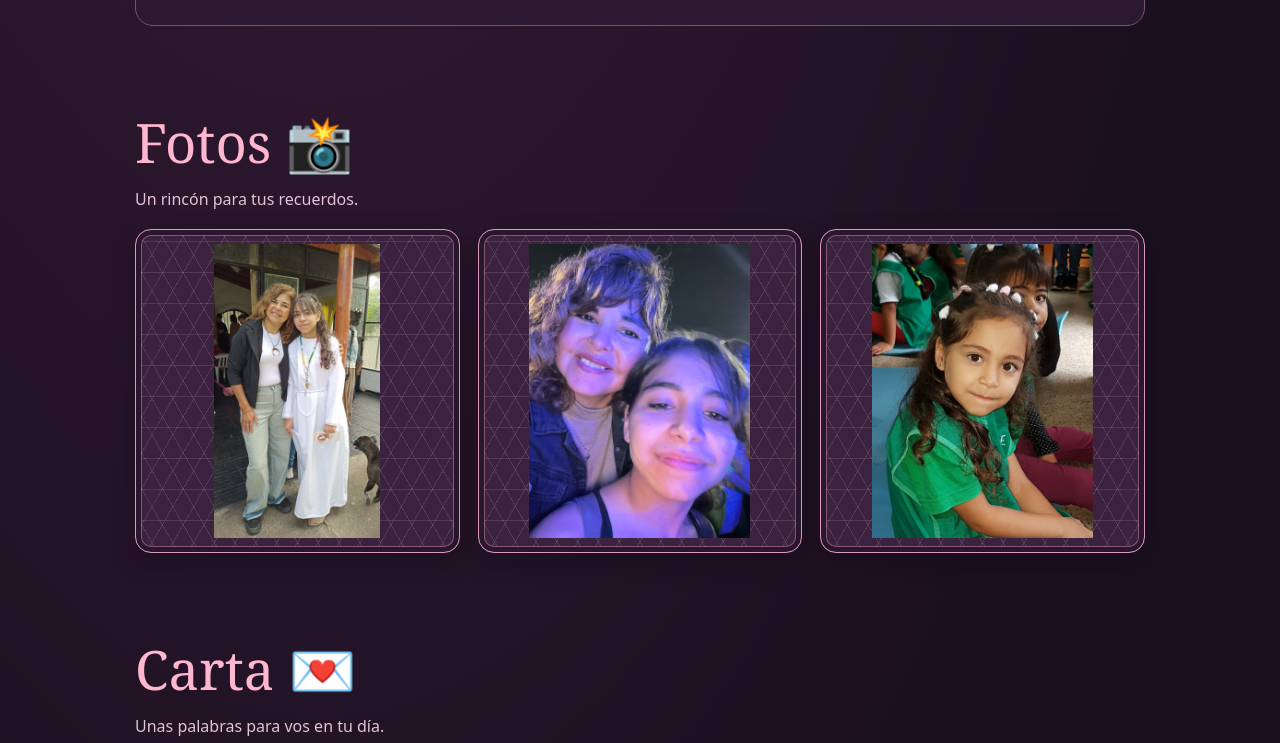
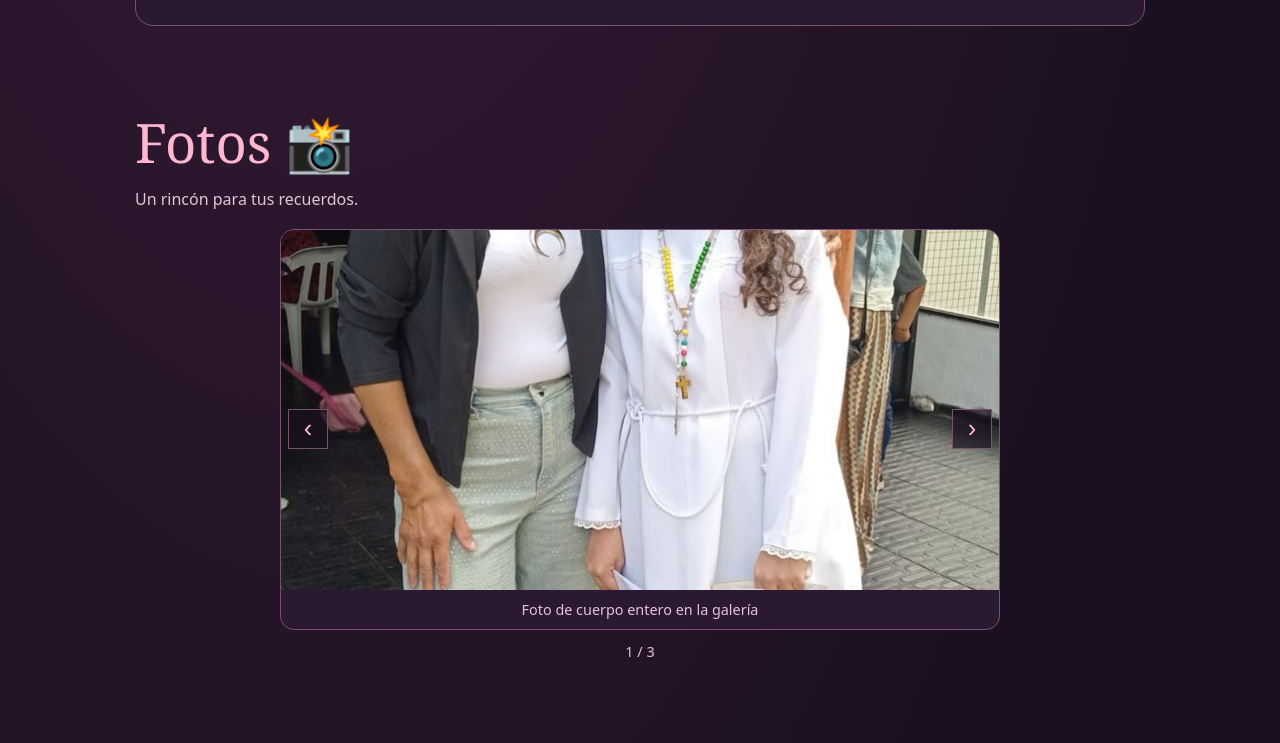
Before and after one commit to aaronacost25/regalo_keyla, a plain HTML site: page index.html in a window 1280 px wide. Shown: the part 2348-3091 px from the top of the page. Drawn offline with Linux system fonts and the light colour scheme.

Commit message:
Convertir galeria en carrusel deslizable

```diff
--- a/index.html
+++ b/index.html
@@ -428,9 +428,81 @@
       100% { transform: translateY(110vh) translateX(40px) rotate(360deg); opacity: 0; }
     }
 
+    .carrusel {
+      position: relative;
+      max-width: 720px;
+      margin: auto;
+    }
+
+    .carrusel-ventana {
+      overflow: hidden;
+      border-radius: 14px;
+      border: 1px solid var(--borde);
+      background: var(--panel);
+    }
+
+    .carrusel-pista {
+      display: flex;
+      transition: transform 0.45s cubic-bezier(0.2, 0.7, 0.2, 1);
+    }
+
+    .carrusel-pista figure {
+      min-width: 100%;
+      margin: 0;
+    }
+
+    .carrusel-pista img {
+      display: block;
+      width: 100%;
+      height: 360px;
+      object-fit: cover;
+    }
+
+    .carrusel-pista figcaption {
+      padding: 8px 12px;
+      color: var(--suave);
+      text-align: center;
+      font-size: .9rem;
+    }
+
+    .carrusel-btn {
+      position: absolute;
+      top: 50%;
+      transform: translateY(-50%);
+      z-index: 2;
+      min-height: 40px;
+      width: 40px;
+      padding: 0;
+      font-size: 1.6rem;
+      line-height: 1;
+      background: rgba(27, 16, 32, 0.7);
+      color: var(--rosa);
+      border: 1px solid var(--borde);
+    }
+
+    .carrusel-prev { left: 8px; }
+    .carrusel-next { right: 8px; }
+
+    .carrusel-contador {
+      margin: 10px 0 0;
+      text-align: center;
+      color: var(--suave);
+      font-size: .9rem;
+    }
+
+    .galeria-vacia {
+      margin: 0;
+      padding: 24px;
+      color: var(--suave);
+      border: 1px dashed var(--borde);
+      border-radius: 14px;
+      text-align: center;
+    }
+
     @media (prefers-reduced-motion: reduce) {
       .mem-card { transition: none; }
       .petals { display: none; }
+      .carrusel-pista { transition: none; }
     }
   </style>
 </head>
@@ -501,7 +573,14 @@
     <section id="galeria">
       <h2 class="titulo-seccion">Fotos 📸</h2>
       <p class="descripcion">Un rincón para tus recuerdos.</p>
-      <div class="galeria" id="fotos"></div>
+      <div class="carrusel">
+        <button class="carrusel-btn carrusel-prev" id="foto-prev" type="button" aria-label="Foto anterior">‹</button>
+        <div class="carrusel-ventana">
+          <div class="carrusel-pista" id="fotos"></div>
+        </div>
+        <button class="carrusel-btn carrusel-next" id="foto-next" type="button" aria-label="Foto siguiente">›</button>
+      </div>
+      <p class="carrusel-contador" id="foto-contador"></p>
     </section>
 
     <section id="carta-seccion">
@@ -788,13 +867,26 @@
       { archivo: 'foto-3.png', descripcion: 'Recuerdo de la infancia en el jardín de infantes' }
     ];
 
-    const galeria = porId('fotos');
+    const pista = porId('fotos');
+    const contador = porId('foto-contador');
+    const btnPrev = porId('foto-prev');
+    const btnNext = porId('foto-next');
 
     if (!fotos.length) {
       const aviso = document.createElement('p');
       aviso.className = 'galeria-vacia';
       aviso.textContent = 'Las fotos de Keyla aparecerán acá.';
-      galeria.append(aviso);
+      pista.append(aviso);
+      btnPrev.style.display = 'none';
+      btnNext.style.display = 'none';
+      contador.style.display = 'none';
+    } else {
+      let indice = 0;
+      const total = fotos.length;
+
+      function actualizar() {
+        pista.style.transform = `translateX(-${indice * 100}%)`;
+        contador.textContent = `${indice + 1} / ${total}`;
       }
 
       fotos.forEach(({ archivo, descripcion }) => {
@@ -804,8 +896,25 @@
         imagen.alt = descripcion;
         imagen.loading = 'lazy';
         figura.append(imagen);
-      galeria.append(figura);
+        if (descripcion) {
+          const pie = document.createElement('figcaption');
+          pie.textContent = descripcion;
+          figura.append(pie);
+        }
+        pista.append(figura);
       });
+
+      btnPrev.addEventListener('click', () => {
+        indice = (indice - 1 + total) % total;
+        actualizar();
+      });
+      btnNext.addEventListener('click', () => {
+        indice = (indice + 1) % total;
+        actualizar();
+      });
+
+      actualizar();
+    }
   </script>
 </body>
 </html>
```
Lines whose indentation alone changed are shown as unchanged.
